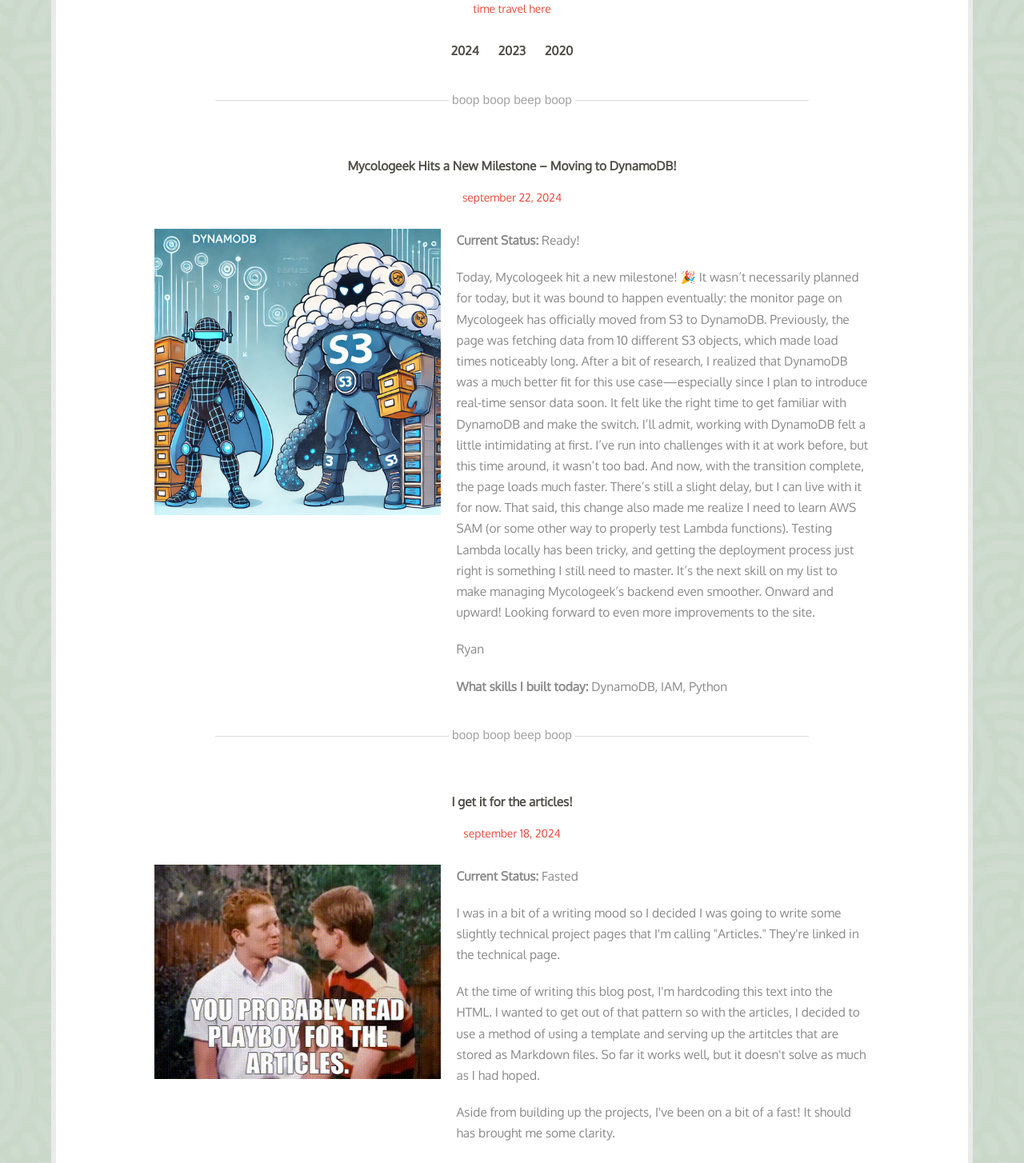
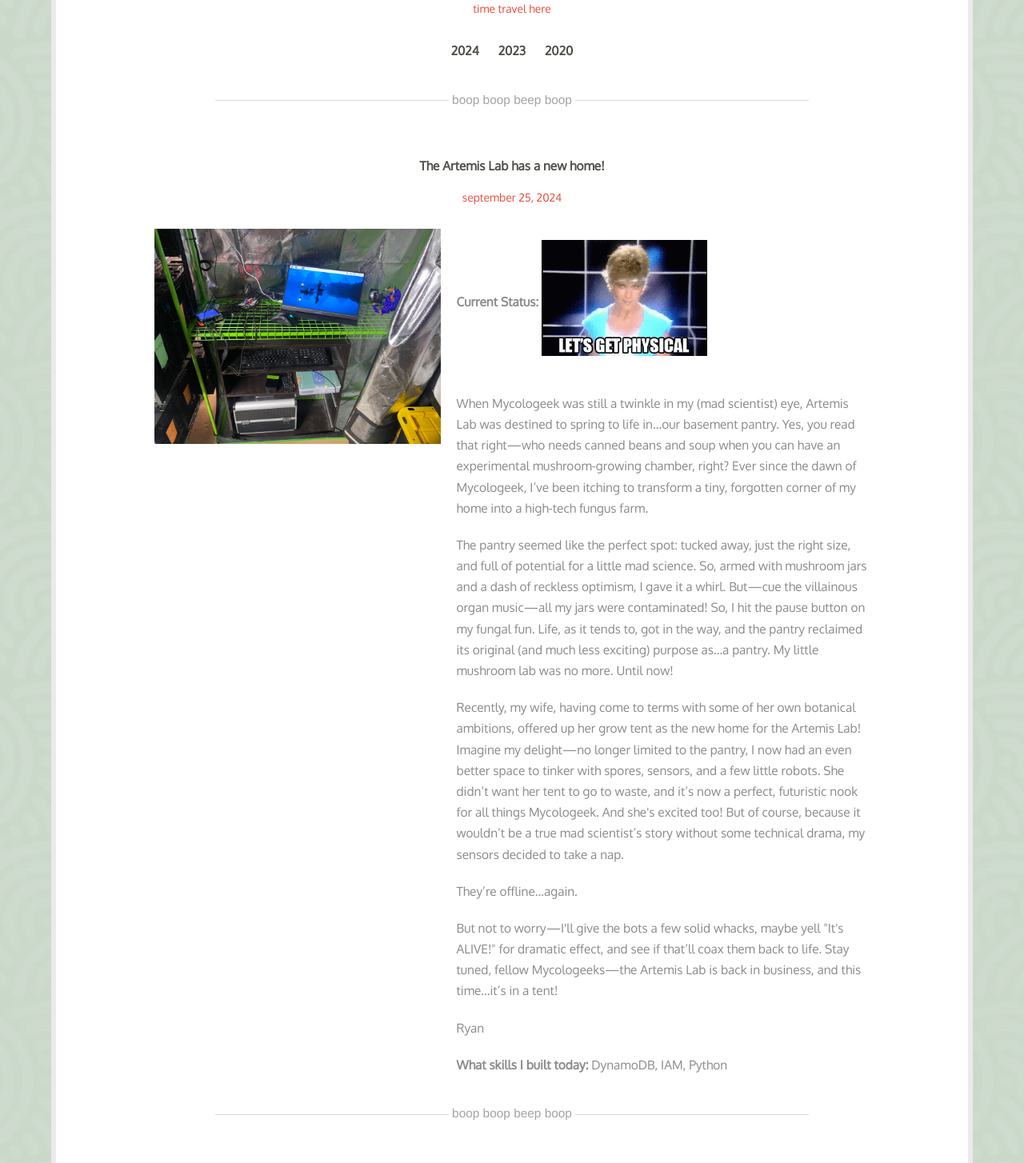
Before and after one commit to ryandagley/mycologeek-website, a Flask app: page /blog.html in a window 1280 px wide. Shown: the part 348-1802 px from the top of the page at 80% size. Run offline with Flask 3, Linux system fonts and the light colour scheme; some libraries are stand-ins or nearby versions; some web fonts are replaced.

Commit message:
Updates blog

```diff
--- a/templates/blog.html
+++ b/templates/blog.html
@@ -102,6 +102,40 @@
   <!-- END of year links -->
 
   <div class="line-symbol"></div>
+
+
+    <!-- Start new blog post -->
+<div class="holder wow fadeIn" data-wow-delay="0.1s">
+  <h5>The Artemis Lab has a new home!
+
+    <span class="date">September 25, 2024</span>
+  </h5>
+  <div class="blog-post-content">
+    <img src="static/img/blog/2024/artemis_lab_tent.jpg" alt="photo" class="photo-news"/>
+    <div class="text-content">
+      <p><b>Current Status:  </b>
+        <img src="static/img/blog/2024/olivia-newton-john-letsgetphysical.gif" alt="photo" class="photo-news"/></p>
+
+        <p>When Mycologeek was still a twinkle in my (mad scientist) eye, Artemis Lab was destined to spring to life in...our basement pantry. Yes, you read that right—who needs canned beans and soup when you can have an experimental mushroom-growing chamber, right? Ever since the dawn of Mycologeek, I’ve been itching to transform a tiny, forgotten corner of my home into a high-tech fungus farm.</p>
+        <p>
+          The pantry seemed like the perfect spot: tucked away, just the right size, and full of potential for a little mad science. So, armed with mushroom jars and a dash of reckless optimism, I gave it a whirl. But—cue the villainous organ music—all my jars were contaminated! So, I hit the pause button on my fungal fun.
+          Life, as it tends to, got in the way, and the pantry reclaimed its original (and much less exciting) purpose as...a pantry. My little mushroom lab was no more. Until now!</p><p>
+          Recently, my wife, having come to terms with some of her own botanical ambitions, offered up her grow tent as the new home for the Artemis Lab! Imagine my delight—no longer limited to the pantry, I now had an even better space to tinker with spores, sensors, and a few little robots. She didn’t want her tent to go to waste, and it’s now a perfect, futuristic nook for all things Mycologeek. And she's excited too!
+          But of course, because it wouldn’t be a true mad scientist’s story without some technical drama, my sensors decided to take a nap.</p><p> They’re offline...again. </p><p>But not to worry—I'll give the bots a few solid whacks, maybe yell "It's ALIVE!" for dramatic effect, and see if that’ll coax them back to life.
+          Stay tuned, fellow Mycologeeks—the Artemis Lab is back in business, and this time...it’s in a tent!
+          </p>
+
+
+
+        <p>Ryan</p>
+        <p><b>What skills I built today: </b>
+        DynamoDB, IAM, Python</p></p>
+      </div>
+    </div>
+  </div>
+  <div class="line-symbol"></div>
+  <!-- end new blog post -->
+
 
 
   <!-- Start new blog post -->
```
Also changed, not shown: static/img/blog/2024/artemis_lab_tent.jpg (added), static/img/blog/2024/olivia-newton-john-letsgetphysical.gif (added).
